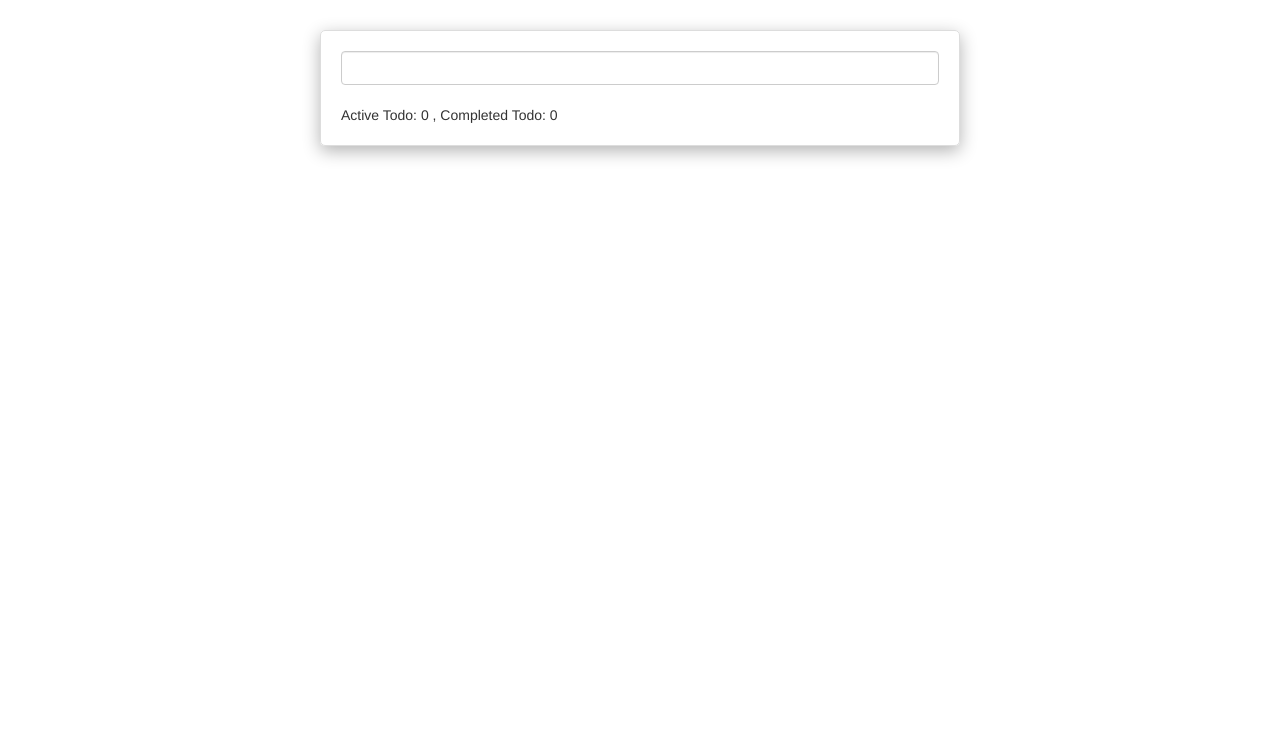
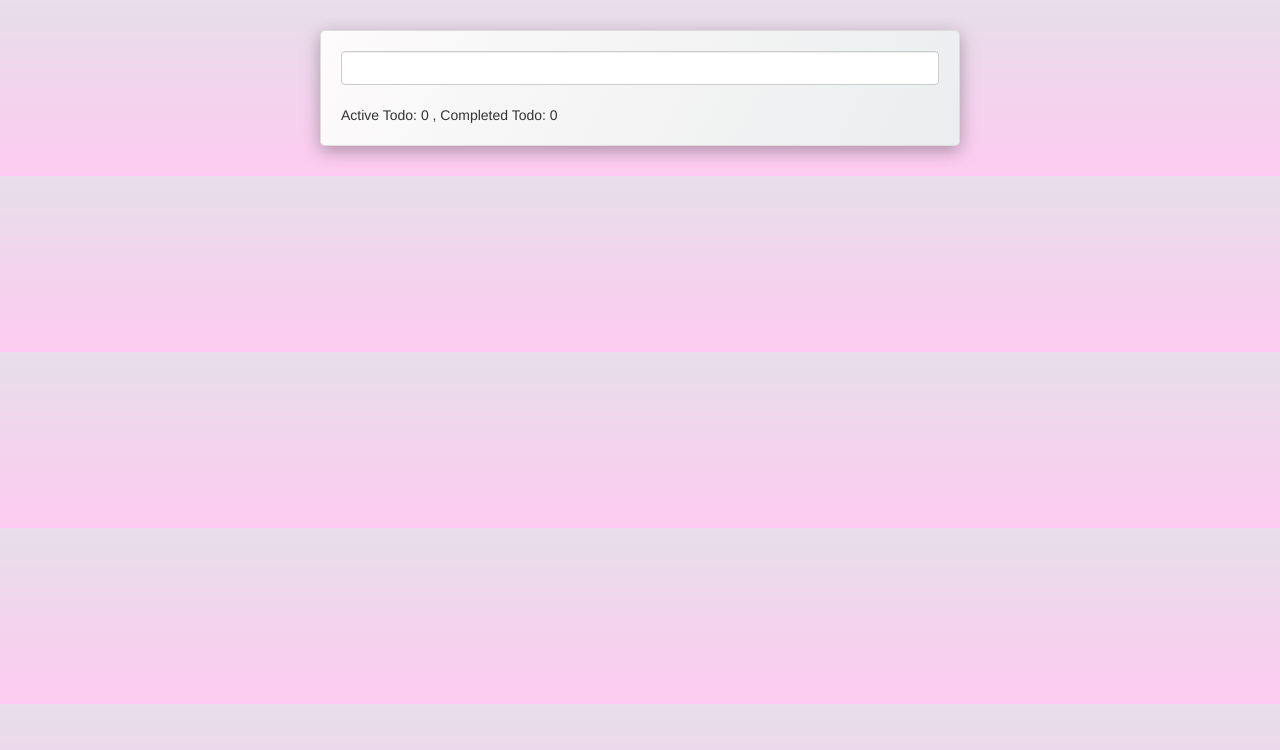
Before and after one commit to desertlion/palcomtechgit, a plain HTML site: page index.html in a window 1280 px wide. Drawn offline with nearby package versions, Linux system fonts and the light colour scheme.

Commit message:
Add gradients

```diff
--- a/index.html
+++ b/index.html
@@ -8,6 +8,9 @@
   <title>Document</title>
   <script src="./js/vue.min.js"></script>
   <style>
+    body {
+      background-image: linear-gradient(to top, #fdcbf1 0%, #fdcbf1 1%, #e6dee9 100%);
+    }
     #app {
       max-width: 50%;
       margin: 30px auto;
@@ -15,6 +18,7 @@
       border: 1px solid #ddd;
       padding: 20px;
       box-shadow: 0 5px 17px rgba(0,0,0,.3);
+      background-image: linear-gradient(120deg, #fdfbfb 0%, #ebedee 100%);
     }
     form {
       margin-bottom: 15px;
```
